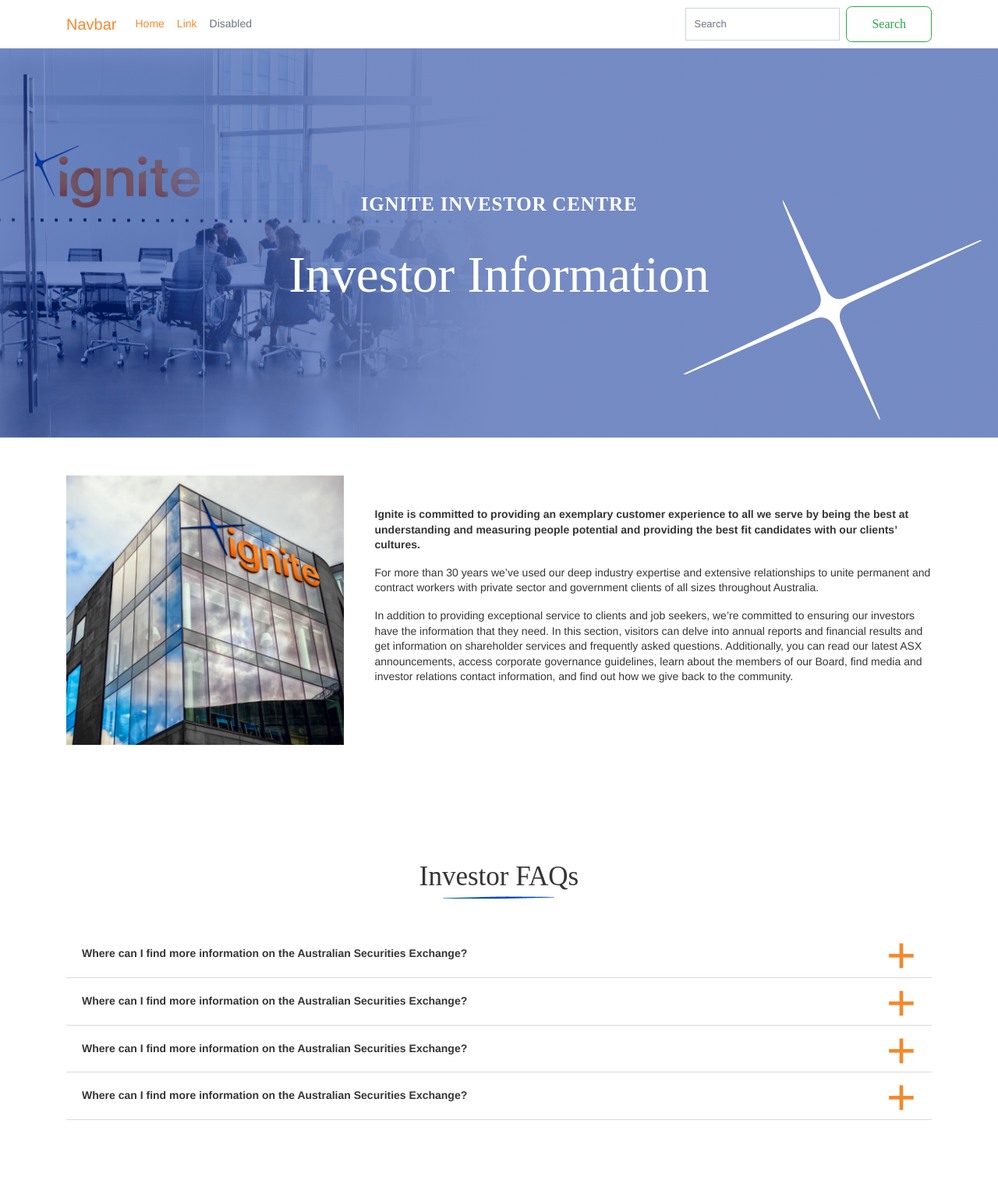
After one commit to dgadigital/Ignite, a PHP site: page /investors.html in a window 1280 px wide. The commit adds this page. Shown: the whole page at 78% size. Run offline with PHP 8.4, Linux system fonts and the light colour scheme; style sheets or scripts are compiled from the project's sources; some web fonts are replaced.

Commit message:
FAQ Section & Two Column w Text-Image

```diff
--- /dev/null
+++ b/src/investors.html
@@ -0,0 +1,161 @@
+<!DOCTYPE html>
+<html lang="en">
+
+<head>
+  <meta charset="utf-8">
+  <meta http-equiv="X-UA-Compatible" content="IE=edge">
+  <meta name="viewport" content="width=device-width, initial-scale=1, maximum-scale=1" />
+  <meta name="description" content="">
+  <meta name="author" content="">
+  <meta name="format-detection" content="telephone=no">
+
+  <title>Modular Gulp Template</title>
+
+  <link rel="icon" href="./assets/images/favicon.ico">
+  <link rel="stylesheet" type="text/css" href="./styles/main.min.css">
+  <link rel="stylesheet" type="text/css" href="./styles/slick.css">
+  <link rel="stylesheet" type="text/css" href="./styles/slick.css">
+
+  <!--[if lte IE 9]>
+    <link href="stylesheets/non-responsive.css" rel="stylesheet" />
+  <![endif]-->
+
+  <!-- HTML5 shim and Respond.js for IE8 support of HTML5 elements and media queries -->
+  <!--[if lt IE 9]>
+      <script src="https://oss.maxcdn.com/html5shiv/3.7.2/html5shiv.min.js"></script>
+      <script src="https://oss.maxcdn.com/respond/1.4.2/respond.min.js"></script>
+  <![endif]-->
+</head>
+
+<body>
+  <!--[if lt IE 9]>
+    <div id="browser-notification" class="alert alert-danger">
+      <div class="container">
+        We are sorry but it looks like your <a href="http://www.whatbrowser.org/intl/en_us/" target=_blank>browser</a> doesn't support our website features. In order to get the full experience please download a new version of <a title="Download Chrome" href="http://www.google.com/chrome/" target=_blank>Chrome</a>, <a title="Download Safari" href="http://www.apple.com/safari/download/" target=_blank>Safari</a>, <a title="Download Firefox" href="http://www.mozilla.com/firefox/" target=_blank>Firefox</a>, or <a title="Download Internet Explorer" href="http://www.microsoft.com/windows/internet-explorer/default.aspx" target=_blank>Internet Explorer</a>.
+      </div>
+    </div>
+  <![endif]-->
+
+  <header>
+    <nav class="navbar navbar-expand-md">
+      <div class="container">
+        <a href="#" class="navbar-brand">Navbar</a>
+        <button class="navbar-toggler navbar-toggler-right" type="button" data-toggle="collapse" data-target="#navbarSupportedContent"
+          aria-controls="navbarSupportedContent" aria-expanded="false" aria-label="Toggle navigation">
+          <span class="icon-bar"></span>
+          <span class="icon-bar"></span>
+          <span class="icon-bar"></span>
+        </button>
+        <div class="collapse navbar-collapse" id="navbarSupportedContent">
+          <ul class="navbar-nav mr-auto">
+            <li class="nav-item active">
+              <a href="#" class="nav-link">Home
+                <span class="sr-only">(current)</span>
+              </a>
+            </li>
+            <li class="nav-item">
+              <a href="#" class="nav-link">Link</a>
+            </li>
+            <li class="nav-item">
+              <a href="#" class="nav-link disabled">Disabled</a>
+            </li>
+          </ul>
+          <form class="form-inline my-2 my-lg-0">
+            <input class="form-control mr-sm-2" type="text" placeholder="Search">
+            <button class="btn btn-outline-success my-2 my-sm-0" type="submit">Search</button>
+          </form>
+        </div>
+      </div>
+    </nav>
+  </header>
+
+  <main>
+
+    <section class="hero-banner d-flex justify-content-center align-items-center" style="background: linear-gradient(0deg, rgba(0, 40, 144, 0.54), rgba(0, 40, 144, 0.54)), linear-gradient(90.09deg, #FFFFFF -5.41%, rgba(255, 255, 255, 0) 2.91%, rgba(255, 255, 255, 0) 11.41%, #FFFFFF 50vw), url('./assets/images/investors-banner-img.png');">
+        <div class="container">
+            <div class="text-center"><!-- if values for hero-desc and link for the button doesnt have value  add class "bottom-padding"-->
+                <div class="hero-sub-title">
+                    <h2>IGNITE INVESTOR CENTRE</h2>
+                </div>
+                <div class="hero-title">
+                    <h1>Investor Information</h1>
+                </div>
+                <!-- <div class="hero-desc mx-auto my-4">
+                    <p class="">Technology is now intrinsic to both our personal and professional lives. For businesses - they rely heavily on it to remain operational. And new tech can give them the edge they need to stay ahead of the competition.</p>
+                </div> -->
+                <!-- <div class="d-grid gap-2 d-sm-flex justify-content-sm-center">
+                    <a href="/" class="btn btn-solid">Request Staff</a>
+                </div> -->
+            </div>
+            <svg viewBox="0 0 696 512" fill="none" xmlns="http://www.w3.org/2000/svg"><path d="M456.739 511.642C454.772 507.805 452.711 504.006 450.838 500.132C418.412 432.783 386.023 365.435 353.616 298.087C342.19 274.352 324.862 267.957 300.585 278.452C203.888 320.335 107.172 362.219 10.4752 404.084C7.51544 405.363 4.44331 406.416 0.640625 405.57C4.96782 403.369 9.25756 401.056 13.641 398.968C107.565 354.621 201.49 310.274 295.415 265.945C319.317 254.661 325.948 237.716 315.908 213.022C288.839 146.426 261.715 79.8294 234.628 13.2332C233.017 9.30251 231.518 5.31539 231.818 0.444336C234.028 4.60072 236.389 8.70068 238.43 12.9511C269.414 77.5161 300.36 142.081 331.325 206.665C342.639 230.287 359.348 236.644 383.363 226.3C484.182 182.893 584.962 139.448 685.762 96.0224C688.515 94.8375 691.344 93.7843 695.203 94.6118C692.224 96.1916 689.302 97.8843 686.249 99.3136C587.697 145.579 489.164 191.845 390.594 238.035C364.8 250.109 358.543 266.227 369.427 292.689C397.506 360.921 425.512 429.191 453.498 497.442C455.277 501.768 456.776 506.188 458.424 510.551C457.862 510.908 457.282 511.266 456.72 511.623L456.739 511.642Z" fill="white"/>
+            </svg>
+        </div>
+    </section>
+
+    <section class="two-column-text-image without-title without-button pt-5 pb-5">
+        <div class="container">
+            <div class="image-wrapper">
+                <img src="./assets/images/Stay_Informed-img.png">
+            </div>
+            <div class="text-wrapper">
+                <h2 class="underline-left"><span>Bootstrap starter template</span></h2>
+                <p><b>Ignite is committed to providing an exemplary customer experience to all we serve by being the best at understanding and measuring people potential and providing the best fit candidates with our clients’ cultures.</b></p>
+                <p>For more than 30 years we’ve used our deep industry expertise and extensive relationships to unite permanent and contract workers with private sector and government clients of all sizes throughout Australia.</p>
+                <p>In addition to providing exceptional service to clients and job seekers, we’re committed to ensuring our investors have the information that they need. In this section, visitors can delve into annual reports and financial results and get information on shareholder services and frequently asked questions. Additionally, you can read our latest ASX announcements, access corporate governance guidelines, learn about the members of our Board, find media and investor relations contact information, and find out how we give back to the community.</p>
+                <div class="button-wrapper">
+                    <a href="/" class="btn btn-solid">Book a Call</a>
+                </div>
+            </div>
+        </div>
+    </section>
+
+    <section class="faq-accordion-section">
+        <div class="container">
+            <div class="title text-center">
+                <h2><span>Investor FAQs</span></h2>
+            </div>
+            <div class="box-shadow accordion-outer-wrapper mt-5">
+                <div class="content-wrapper">
+                    <p class="accordion-title">Where can I find more information on the Australian Securities Exchange?</p>
+                    <div class="panel">
+                        <p>To find out more about the Australian Securities Exchange (ASX) you can contact the ASX on 1300 300 279 or visit the Australian Securities Exchange website www.asx.com.au. The code for Ignite is IGN.</p>
+                    </div>
+                </div>
+                <div class="content-wrapper">
+                    <p class="accordion-title">Where can I find more information on the Australian Securities Exchange?</p>
+                    <div class="panel">
+                        <p>To find out more about the Australian Securities Exchange (ASX) you can contact the ASX on 1300 300 279 or visit the Australian Securities Exchange website www.asx.com.au. The code for Ignite is IGN.</p>
+                    </div>
+                </div>
+                <div class="content-wrapper">
+                    <p class="accordion-title">Where can I find more information on the Australian Securities Exchange?</p>
+                    <div class="panel">
+                        <p>To find out more about the Australian Securities Exchange (ASX) you can contact the ASX on 1300 300 279 or visit the Australian Securities Exchange website www.asx.com.au. The code for Ignite is IGN.</p>
+                    </div>
+                </div>
+                <div class="content-wrapper">
+                    <p class="accordion-title">Where can I find more information on the Australian Securities Exchange?</p>
+                    <div class="panel">
+                        <p>To find out more about the Australian Securities Exchange (ASX) you can contact the ASX on 1300 300 279 or visit the Australian Securities Exchange website www.asx.com.au. The code for Ignite is IGN.</p>
+                    </div>
+                </div>
+            </div>
+        </div>
+    </section>
+
+  </main>
+
+  <!-- build:js scripts/about.min.js -->
+  <script src="./scripts/vendors/jquery.min.js"></script>
+  <script src="./scripts/vendors/popper.min.js"></script>
+  <script src="./scripts/vendors/bootstrap.min.js"></script>
+  <script src="./scripts/vendors/slick.min.js"></script>
+  <script src="./scripts/vendors/swiper.min.js"></script>
+  <script src="./scripts/core/base.js"></script>
+  <script src="./scripts/modules/theme-module.js"></script>
+  <script src="./scripts/bootstrapper.js"></script>
+  <!-- endbuild -->
+
+</body>
+
+</html>
--- a/src/styles/main.scss
+++ b/src/styles/main.scss
@@ -44,4 +44,6 @@
   'sections/icon-cards',
   'sections/job-cards',
   'sections/logo-carousel',
-  'sections/two-column-round-image';
+  'sections/two-column-round-image',
+  'sections/_two-column-text-image',
+  'sections/_faq-accordion';
--- /dev/null
+++ b/src/styles/sections/_faq-accordion.scss
@@ -0,0 +1,45 @@
+.faq-accordion-section{
+    padding-top: 100px;
+    padding-bottom: 100px;
+        .content-wrapper{
+            border-bottom: 1px solid #DADADA;
+            position: relative;
+            padding: 20px;
+            cursor: pointer;
+            .accordion-title{
+                margin-bottom: 0;
+                font-weight: 800;
+            }
+            .panel {
+                height: 100%;
+                max-height: 0;
+                opacity: 0;
+                visibility: hidden;
+                background-color: white;
+                overflow: hidden;
+                transition: visibility .3s linear,opacity .3s linear,max-height .3s ease-in;
+                p{
+                    margin-bottom: 0;
+                }
+            }
+            &:after {
+                content: '\002B';
+                font-size: 65px;
+                font-weight: 100;
+                color: #f5882b;
+                position: absolute;
+                right: 20px;
+                top: -14px;
+            }
+            &.active{
+                .panel{
+                    visibility: visible;
+                    max-height: 500px;
+                    opacity: 1;
+                }
+                &:after {
+                    content: "\2212";
+                }
+            }
+        }
+  }
--- /dev/null
+++ b/src/styles/sections/_two-column-text-image.scss
@@ -0,0 +1,44 @@
+.two-column-text-image{
+    .container{
+        display: flex;
+        align-items: center;
+        flex-wrap: wrap;
+        gap: 40px;
+        &>div{
+            flex-grow: 1;
+            &:first-child{
+                flex-basis: 30.33%;
+                text-align: center;
+            }
+            &:last-child{
+                flex-basis: 62.67%;
+            }
+            img{
+                object-fit: cover;
+                width: 100%;
+            }
+            @media (max-width: 991px){
+                flex-basis: 100% !important;
+                padding: 0 25px;
+            }
+        }
+    }
+    &.without-title{
+        h2{
+            display: none;
+        }
+    }
+    &.without-button{
+        .button-wrapper{
+            padding-top: 20px;
+            a.btn{
+                display: none;
+            }
+        }
+    }
+    &.reverse{
+        .container{
+            flex-direction: row-reverse;
+        }
+    }
+}
```
Also changed, not shown: src/scripts/modules/theme-module.js (+15 -0 lines), src/assets/images/Stay_Informed-img.png (added), src/assets/images/investors-banner-img.png (added).
